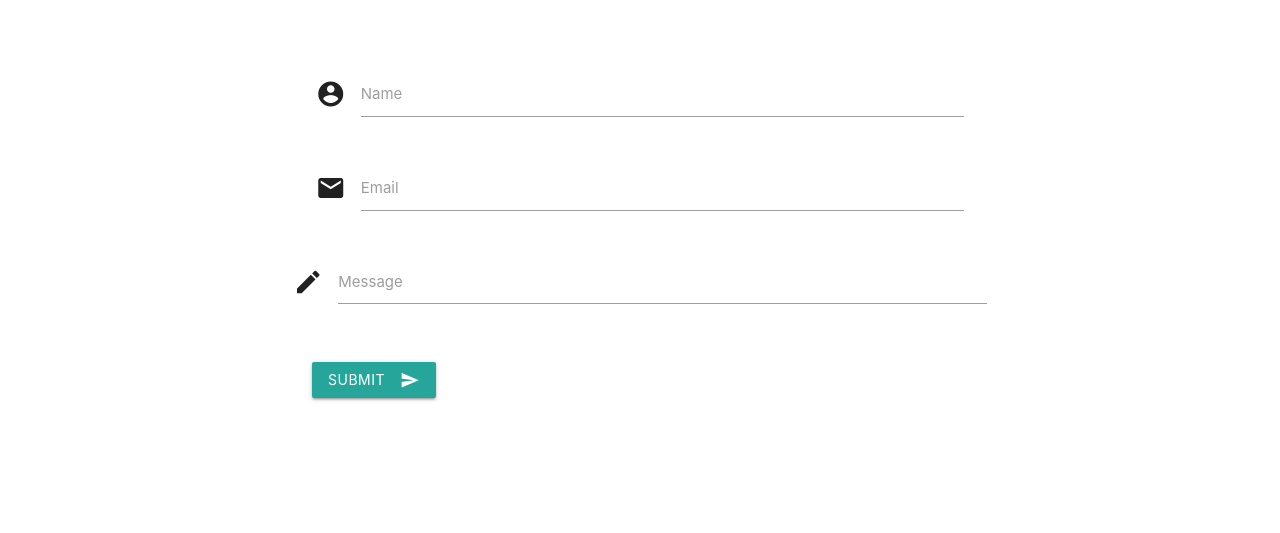
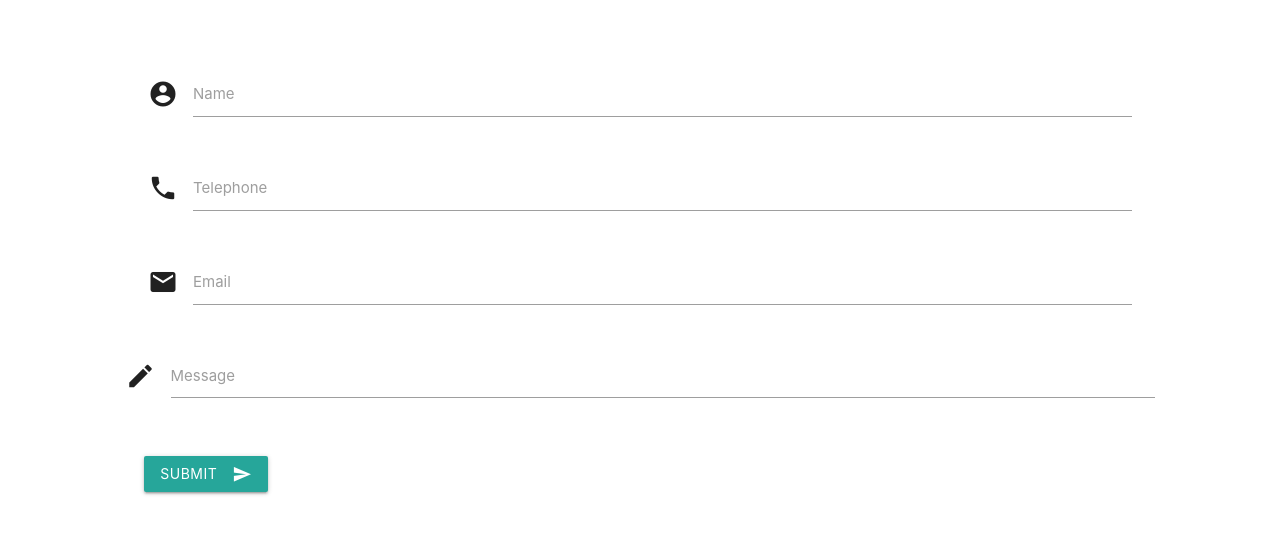
Before and after one commit to dersim62-sevdam/Demonstration-Repo, a plain HTML site: page contact2.html in a window 1280 px wide. Shown: the part 73-606 px from the top of the page. Drawn offline with nearby package versions, Linux system fonts and the light colour scheme.

```diff
--- a/contact2.html
+++ b/contact2.html
@@ -44,7 +44,11 @@
           <label for="icon_prefix">Name</label>
         </div>
 
-
+        <div class="input-field col s12">
+          <i class="material-icons prefix">phone</i>
+          <input id="icon_telephone" type="tel" class="validate">
+          <label for="icon_telephone">Telephone</label>
+        </div>
 
         <div class="input-field col s12">
             <i class="material-icons prefix">email</i>
```
Also changed, not shown: contactDemo.html (+5 -1 lines).
